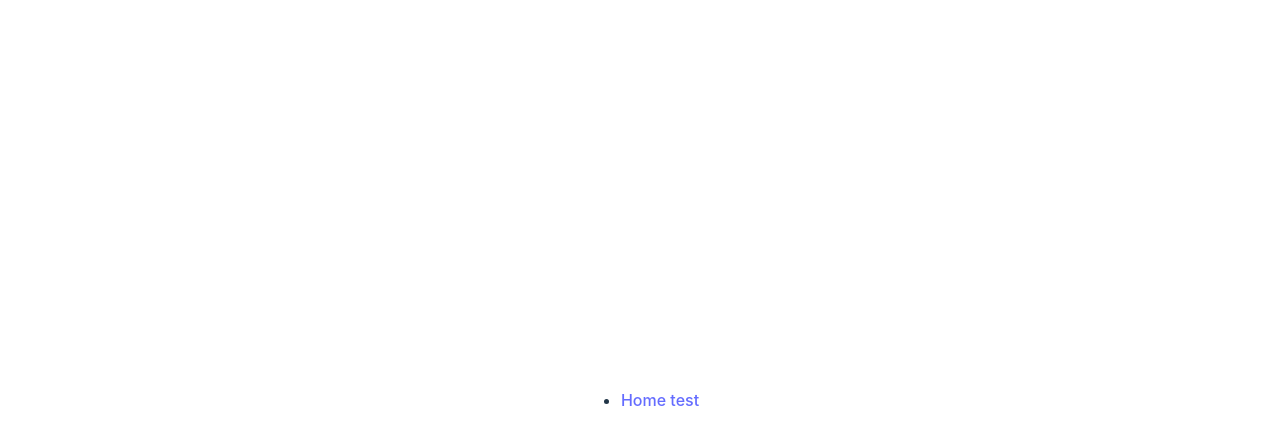
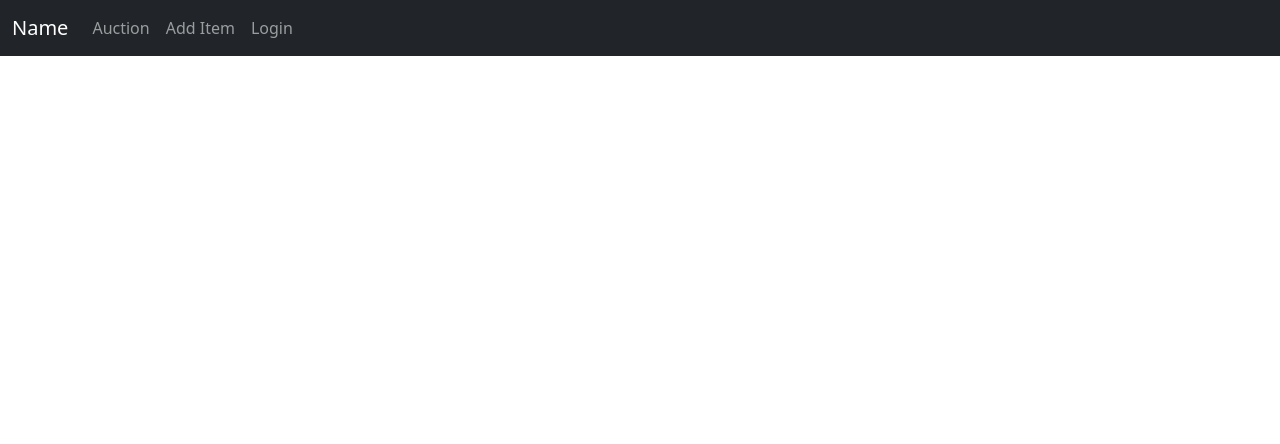
Before and after one commit to Dil02/auction-app, a Vue app in the folder auction_project/auction/frontend/: page /item in a window 1280 px wide. Before the commit this address had no page. Shown: the top 444 px of the page. Built offline with nearby package versions, Linux system fonts and the light colour scheme.

Commit message:
very basic navbar for all pages

```diff
--- a/auction_project/auction/frontend/package.json
+++ b/auction_project/auction/frontend/package.json
@@ -9,6 +9,7 @@
     "preview": "vite preview"
   },
   "dependencies": {
+    "bootstrap": "^5.2.3",
     "vue": "^3.2.41",
     "vue-router": "^4.1.6"
   },
--- a/auction_project/auction/frontend/src/App.vue
+++ b/auction_project/auction/frontend/src/App.vue
@@ -1,15 +1,19 @@
 
 <template>
   <!-- Temp nav bar -->
-  <nav>
+  <!-- <nav>
     <ul>
-    <li><router-link to="/home">Home test</router-link> </li>   <!-- DO /test to go to the hello world page or click this!-->
-  </ul>
-  </nav>
+    <li><router-link to="/home">Home test</router-link> </li>   DO /test to go to the hello world page or click this!-->
+  <!-- </ul>
+  </nav> -->
+  <Navbar />
+
     <RouterView></RouterView>
 </template>
 
 <script setup lang="ts">
+import Navbar from './components/Navbar.vue';
+
 
 
 
--- /dev/null
+++ b/auction_project/auction/frontend/src/components/AddItem.vue
@@ -0,0 +1,17 @@
+<script setup lang="ts">
+
+</script>
+
+<template>
+    <div>
+        <div class=""></div>
+    </div>
+</template>
+
+<script setup lang="ts">
+
+</script>
+
+<style scoped>
+
+</style>
--- /dev/null
+++ b/auction_project/auction/frontend/src/components/Navbar.vue
@@ -0,0 +1,41 @@
+<script setup lang="ts">
+
+</script>
+
+<template>
+
+    <nav class="navbar navbar-expand-lg navbar-dark bg-dark static-top">
+        <div class="container-fluid">
+            <span class="navbar-brand mb-0 h1"><router-link to="/">Name</router-link></span>
+            <button class="navbar-toggler" type="button" data-bs-toggle="collapse" data-bs-target="#NavDropdown"
+                aria-controls="NavDropdown" aria-expanded="false" aria-label="Toggle navigation">
+                <span class="navbar-toggler-icon"></span>
+            </button>
+            <div class="collapse navbar-collapse" id="NavDropdown">
+                <ul class="navbar-nav">
+                    <li class="nav-item">
+                        <div class="nav-link"><router-link to="/test">Auction</router-link></div>
+                    </li>
+                    <li class="nav-item">
+                        <div class="nav-link"><router-link to="/item">Add Item</router-link></div>
+                    </li>
+                    <li class="nav-item ml-auto">
+                        <div class="nav-link"><router-link to="/item">Login</router-link></div>
+                    </li>
+                </ul>
+            </div>
+        </div>
+    </nav>
+
+</template>
+
+<script setup lang="ts">
+
+</script>
+
+<style scoped>
+a {
+    text-decoration: none;
+    color: inherit;
+}
+</style>
--- a/auction_project/auction/frontend/src/main.ts
+++ b/auction_project/auction/frontend/src/main.ts
@@ -1,7 +1,9 @@
 import { createApp } from 'vue'
-import './style.css'
+// import './style.css'
+import 'bootstrap/dist/css/bootstrap.css'
 import App from './App.vue'
 import router from './router'
+
 // import {createRouter,createWebHistory} from 'vue-router'
 
 // const router=createRouter({
--- a/auction_project/auction/frontend/src/router.ts
+++ b/auction_project/auction/frontend/src/router.ts
@@ -3,7 +3,7 @@ import {createRouter,createWebHistory} from 'vue-router'
 
 const routes=[
     {path:'/test',name:"home",component:() => import('./components/HelloWorld.vue')},
-
+    {path:'/item',name:"item",component:() => import('./components/AddItem.vue')},
 
 ]
 
```
Also changed, not shown: 1 other file (tests, documents, lock files or other folders).
